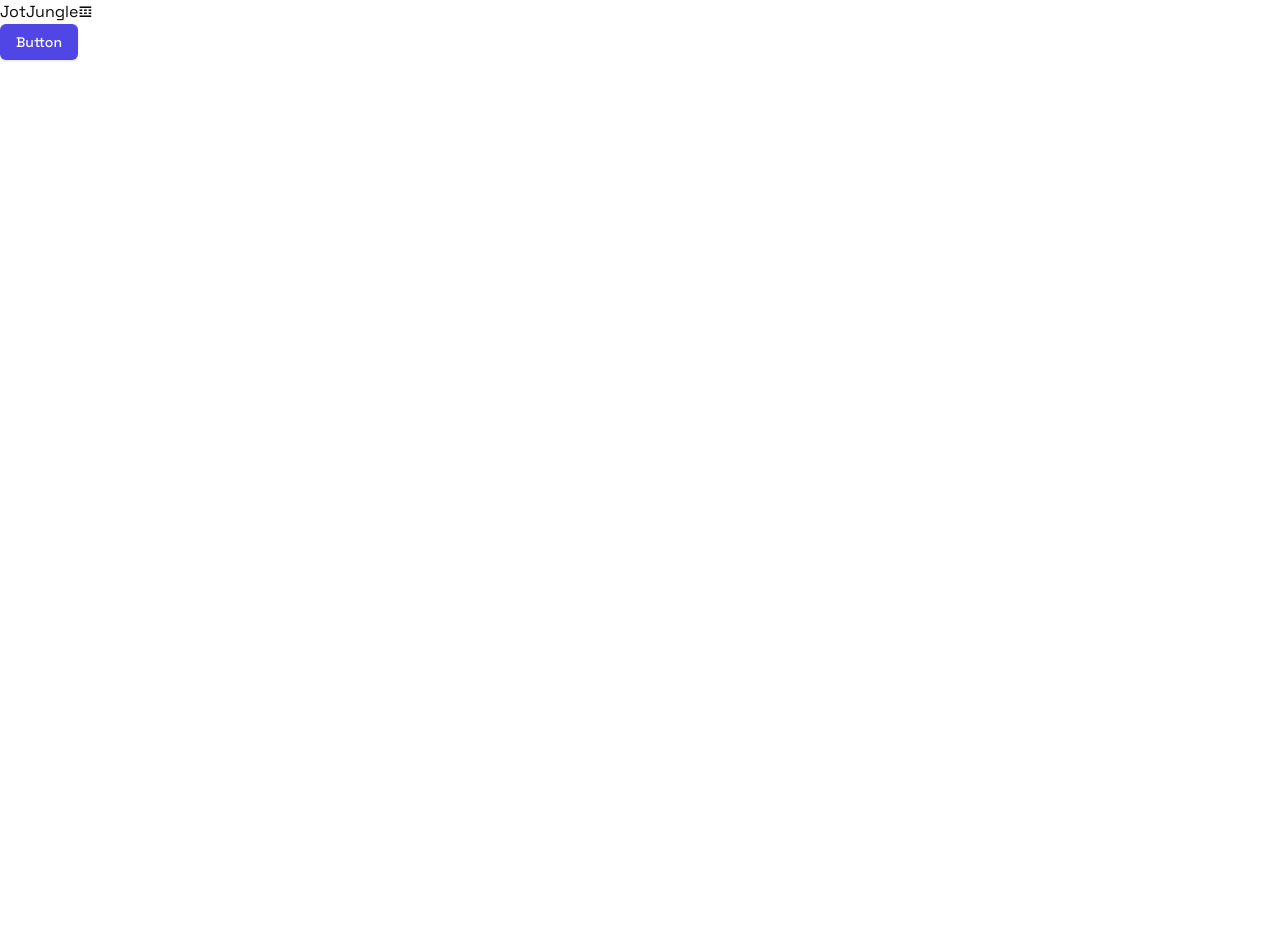
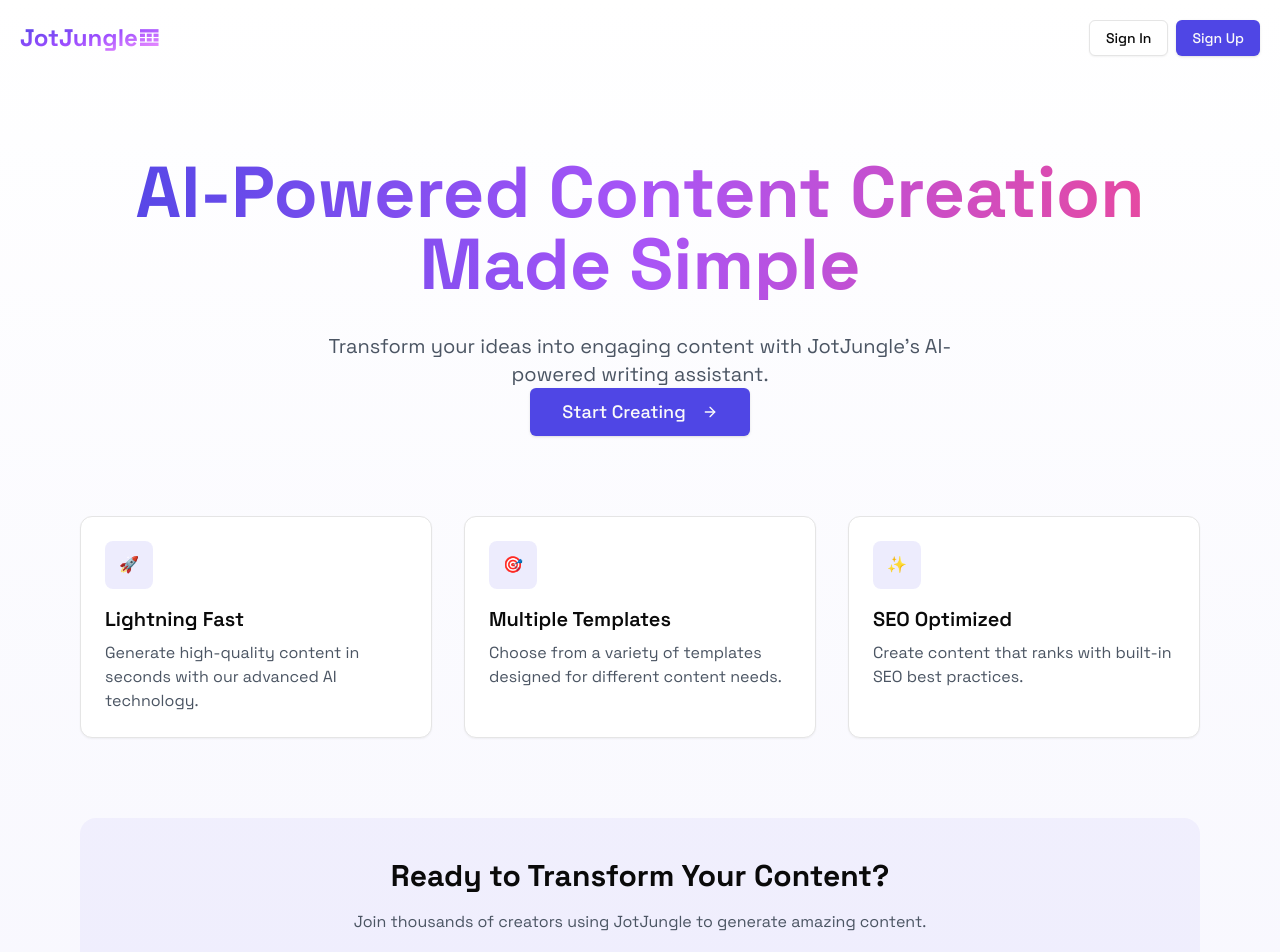
Before and after one commit to mahidavedant/jotjungle, a Next.js app: page / in a window 1280 px wide. Shown: the top 952 px of the page. Before the commit the page ends 800 px from the top, so only its background shows below. Built offline with nearby package versions, Linux system fonts and the light colour scheme; no server answers.

Commit message:
Landing page, sign out functionality added

```diff
--- a/app/(auth)/sign-up/[[...sign-up]]/page.tsx
+++ b/app/(auth)/sign-up/[[...sign-up]]/page.tsx
@@ -1,5 +1,16 @@
 import { SignUp } from "@clerk/nextjs";
 
 export default function Page() {
-  return <SignUp />;
+  return (
+    <div className="min-h-screen flex items-center justify-center bg-gradient-to-b from-white to-primary/5">
+      <div className="w-full max-w-md p-4">
+        <SignUp appearance={{
+          elements: {
+            rootBox: "mx-auto",
+            card: "shadow-xl"
+          }
+        }} />
+      </div>
+    </div>
+  );
 }
--- /dev/null
+++ b/app/context/CreditsContext.tsx
@@ -0,0 +1,48 @@
+"use client"
+
+import React, { createContext, useContext, useState, useCallback } from 'react';
+import { db } from "@/utils/db";
+import { AiOutput } from "@/utils/schema";
+
+type CreditsContextType = {
+  usedCredits: number;
+  refreshCredits: () => Promise<void>;
+  handleHistoryDelete: () => Promise<void>;
+};
+
+const CreditsContext = createContext<CreditsContextType | undefined>(undefined);
+
+export function CreditsProvider({ children }: { children: React.ReactNode }) {
+  const [usedCredits, setUsedCredits] = useState(0);
+
+  const refreshCredits = useCallback(async () => {
+    try {
+      const outputs = await db.select().from(AiOutput);
+      const totalWords = outputs.reduce((acc, output) => {
+        const wordCount = output.aiResponse?.trim().split(/\s+/).length ?? 0;
+        return acc + wordCount;
+      }, 0);
+      setUsedCredits(totalWords);
+    } catch (error) {
+      console.error("Error calculating credits:", error);
+    }
+  }, []);
+
+  const handleHistoryDelete = useCallback(async () => {
+    await refreshCredits();
+  }, [refreshCredits]);
+
+  return (
+    <CreditsContext.Provider value={{ usedCredits, refreshCredits, handleHistoryDelete }}>
+      {children}
+    </CreditsContext.Provider>
+  );
+}
+
+export const useCredits = () => {
+  const context = useContext(CreditsContext);
+  if (!context) {
+    throw new Error('useCredits must be used within a CreditsProvider');
+  }
+  return context;
+};
--- a/app/dashboard/_components/TrackUsage.tsx
+++ b/app/dashboard/_components/TrackUsage.tsx
@@ -4,27 +4,15 @@ import { db } from "@/utils/db";
 import { AiOutput } from "@/utils/schema";
 import { CREDITS_CONFIG } from "@/app/config/credits";
 import Link from "next/link";
+import { useCredits } from "@/app/context/CreditsContext";
 
-const TrackUsage = ({ onDelete }: { onDelete?: boolean }) => {
-  const [usedCredits, setUsedCredits] = useState(0);
+const TrackUsage = () => {
+  const { usedCredits, refreshCredits } = useCredits();
   const totalCredits = CREDITS_CONFIG.getTotalCredits();
 
   useEffect(() => {
-    const calculateUsedCredits = async () => {
-      try {
-        const outputs = await db.select().from(AiOutput);
-        const totalWords = outputs.reduce((acc, output) => {
-          const wordCount = output.aiResponse?.trim().split(/\s+/).length ?? 0;
-          return acc + wordCount;
-        }, 0);
-        setUsedCredits(totalWords);
-      } catch (error) {
-        console.error("Error calculating used credits:", error);
-      }
-    };
-
-    calculateUsedCredits();
-  }, [onDelete]);
+    refreshCredits();
+  }, [refreshCredits]);
 
   const percentage = (usedCredits / totalCredits) * 100;
 
@@ -62,7 +50,7 @@ const TrackUsage = ({ onDelete }: { onDelete?: boolean }) => {
             }`}
           >
             {CREDITS_CONFIG.isOverLimit(usedCredits)
-              ? 'Upgrade Plan (Required)'
+              ? 'Upgrade Plan(Required)'
               : 'Upgrade to Pro'}
           </Button>
         </Link>
--- a/app/dashboard/content/[template-slug]/page.tsx
+++ b/app/dashboard/content/[template-slug]/page.tsx
@@ -16,6 +16,7 @@ import { useUser } from "@clerk/nextjs";
 import moment from "moment";
 import { CREDITS_CONFIG } from "@/app/config/credits";
 import toast from 'react-hot-toast';
+import { useCredits } from "@/app/context/CreditsContext";
 
 
 interface PROPS {
@@ -25,6 +26,8 @@ interface PROPS {
 }
 
 const CreateNewContent = (props: PROPS) => {
+  const { refreshCredits } = useCredits();
+
   const params = useParams();
   const [loading, setLoading] = useState(false);
   const [aiOutput, setAiOutput] = useState<string>();
@@ -89,7 +92,7 @@ const CreateNewContent = (props: PROPS) => {
       createdBy: user?.primaryEmailAddress?.emailAddress,
       createdAt: moment().format("YYYY-MM-DD HH:mm:ss"),
     });
-    console.log(result);
+    await refreshCredits();
   };
 
   return (
--- a/app/dashboard/layout.tsx
+++ b/app/dashboard/layout.tsx
@@ -7,13 +7,15 @@
 import React from "react";
 import SideNav from "./_components/SideNav";
 import Header from "./_components/Header";
+import { CreditsProvider } from "@/app/context/CreditsContext";
 
-const DashboardLayout = ({
+export default function DashboardLayout({
   children,
-}: Readonly<{
+}: {
   children: React.ReactNode;
-}>) => {
+}) {
   return (
+    <CreditsProvider>
       <div className="bg-slate-100 h-screen">
         <div className="md:w-64 hidden md:block fixed">
           <SideNav />
@@ -23,7 +25,6 @@ const DashboardLayout = ({
           {children}
         </div>
       </div>
+    </CreditsProvider>
   );
-};
-
-export default DashboardLayout;
+}
--- /dev/null
+++ b/app/dashboard/settings/page.tsx
@@ -0,0 +1,44 @@
+"use client";
+
+import React from 'react';
+import { useClerk } from '@clerk/nextjs';
+import { Button } from '@/components/ui/button';
+import { LogOut } from 'lucide-react';
+
+const Settings = () => {
+  const { signOut } = useClerk();
+
+  const handleSignOut = async () => {
+    await signOut();
+    window.location.href = '/';
+  };
+
+  return (
+    <div className="flex flex-col items-center justify-center mt-4">
+      <h2 className="text-3xl font-bold mb-4">Settings</h2>
+
+      <div className="w-full max-w-md p-6 bg-white rounded-lg shadow-sm border">
+        <div className="space-y-6">
+          <div className="pb-6 border-b">
+            <h3 className="text-lg font-medium mb-4">Account</h3>
+            <Button
+              variant="destructive"
+              className="w-full flex items-center gap-2"
+              onClick={handleSignOut}
+            >
+              <LogOut size={16} />
+              Sign Out
+            </Button>
+          </div>
+
+          <div>
+            <h3 className="text-lg font-medium mb-2">More Settings</h3>
+            <p className="text-sm text-gray-600">Coming Soon...</p>
+          </div>
+        </div>
+      </div>
+    </div>
+  );
+};
+
+export default Settings;
--- a/app/page.tsx
+++ b/app/page.tsx
@@ -1,11 +1,103 @@
 import { Button } from "@/components/ui/button";
-import Image from "next/image";
+import { auth } from "@clerk/nextjs/server";
+import { ArrowRight } from "lucide-react";
+import Link from "next/link";
 
-export default function Home() {
+export default async function Home() {
+  const { userId } = await auth();
+  const startCreatingLink = userId ? "/dashboard" : "/sign-up";
+
   return (
-    <div>
-      <h1>JotJungle𝌞</h1>
-      <Button>Button</Button>
+    <div className="min-h-screen bg-gradient-to-b from-white to-primary/5">
+      {/* Navigation */}
+      <nav className="p-5 flex justify-between items-center">
+        <h1 className="text-2xl font-bold bg-gradient-to-br from-[#4F46E5] via-[#9B4DFF] to-[#FF9CFF] text-transparent bg-clip-text">
+          JotJungle𝌞
+        </h1>
+        <div className="flex gap-2">
+          {!userId ? (
+            <>
+              <Link href="/sign-in">
+                <Button variant="outline" className="hover:bg-primary/5">
+                  Sign In
+                </Button>
+              </Link>
+              <Link href="/sign-up">
+                <Button variant="default" className="bg-primary hover:bg-primary/90">
+                  Sign Up
+                </Button>
+              </Link>
+            </>
+          ) : (
+            <Link href="/dashboard">
+              <Button variant="default" className="bg-primary hover:bg-primary/90">
+                Dashboard
+              </Button>
+            </Link>
+          )}
+        </div>
+      </nav>
+
+      {/* Hero Section */}
+      <main className="max-w-6xl mx-auto px-4 py-20">
+        <div className="text-center space-y-8">
+          <h2 className="text-5xl md:text-7xl font-bold bg-gradient-to-r from-primary via-purple-500 to-pink-500 text-transparent bg-clip-text">
+            AI-Powered Content Creation
+            <br />Made Simple
+          </h2>
+          <p className="text-xl text-gray-600 max-w-2xl mx-auto">
+            Transform your ideas into engaging content with JotJungle's AI-powered writing assistant.
+          </p>
+          <Link href={startCreatingLink}>
+            <Button className="text-lg px-8 py-6 bg-primary hover:bg-primary/90">
+              Start Creating <ArrowRight className="ml-2" />
+            </Button>
+          </Link>
+        </div>
+
+        {/* Features Grid */}
+        <div className="grid md:grid-cols-3 gap-8 mt-20">
+          <div className="p-6 bg-white rounded-xl shadow-sm border hover:shadow-md transition-all">
+            <div className="h-12 w-12 bg-primary/10 rounded-lg flex items-center justify-center mb-4">
+              🚀
+            </div>
+            <h3 className="text-xl font-semibold mb-2">Lightning Fast</h3>
+            <p className="text-gray-600">Generate high-quality content in seconds with our advanced AI technology.</p>
+          </div>
+
+          <div className="p-6 bg-white rounded-xl shadow-sm border hover:shadow-md transition-all">
+            <div className="h-12 w-12 bg-primary/10 rounded-lg flex items-center justify-center mb-4">
+              🎯
+            </div>
+            <h3 className="text-xl font-semibold mb-2">Multiple Templates</h3>
+            <p className="text-gray-600">Choose from a variety of templates designed for different content needs.</p>
+          </div>
+
+          <div className="p-6 bg-white rounded-xl shadow-sm border hover:shadow-md transition-all">
+            <div className="h-12 w-12 bg-primary/10 rounded-lg flex items-center justify-center mb-4">
+              ✨
+            </div>
+            <h3 className="text-xl font-semibold mb-2">SEO Optimized</h3>
+            <p className="text-gray-600">Create content that ranks with built-in SEO best practices.</p>
+          </div>
+        </div>
+
+        {/* CTA Section */}
+        <div className="mt-20 text-center bg-primary/5 rounded-2xl p-10">
+          <h3 className="text-3xl font-bold mb-4">Ready to Transform Your Content?</h3>
+          <p className="text-gray-600 mb-6">Join thousands of creators using JotJungle to generate amazing content.</p>
+          <Link href={startCreatingLink}>
+            <Button className="bg-primary hover:bg-primary/90">
+              Get Started Free
+            </Button>
+          </Link>
+        </div>
+      </main>
+
+      {/* Footer */}
+      <footer className="border-t mt-20 py-8 text-center text-gray-500">
+        <p>© {new Date().getFullYear()} JotJungle. All rights reserved.</p>
+      </footer>
     </div>
   );
 }
--- a/middleware.ts
+++ b/middleware.ts
@@ -10,6 +10,7 @@ import { clerkMiddleware, createRouteMatcher } from '@clerk/nextjs/server'
 
 // Check if the route is a public route
 const isPublicRoute = createRouteMatcher([
+  '/',
   '/sign-in(.*)',
   '/sign-up(.*)'
 ])
```
Also changed, not shown: app/dashboard/_components/HistoryCard.tsx (+16 -11 lines), app/dashboard/_components/SideNav.tsx (+21 -11 lines). Lines whose indentation alone changed are shown as unchanged.
